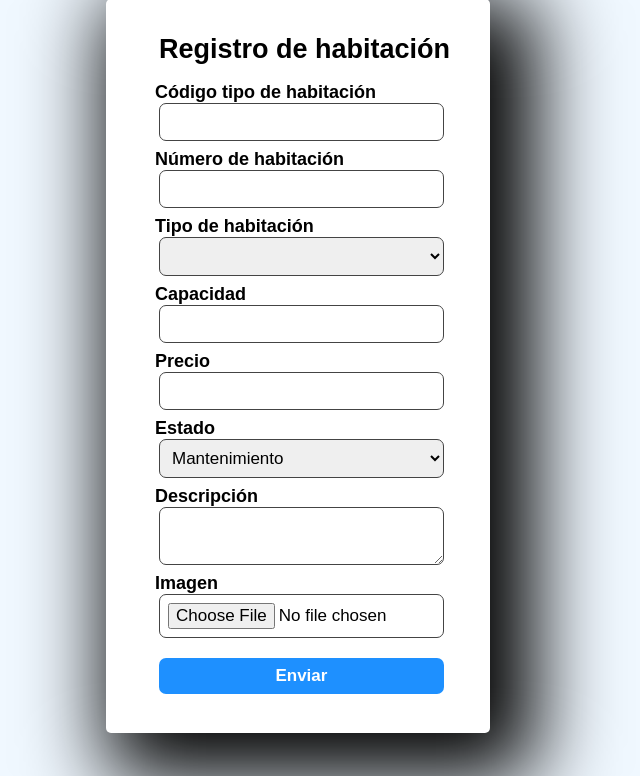
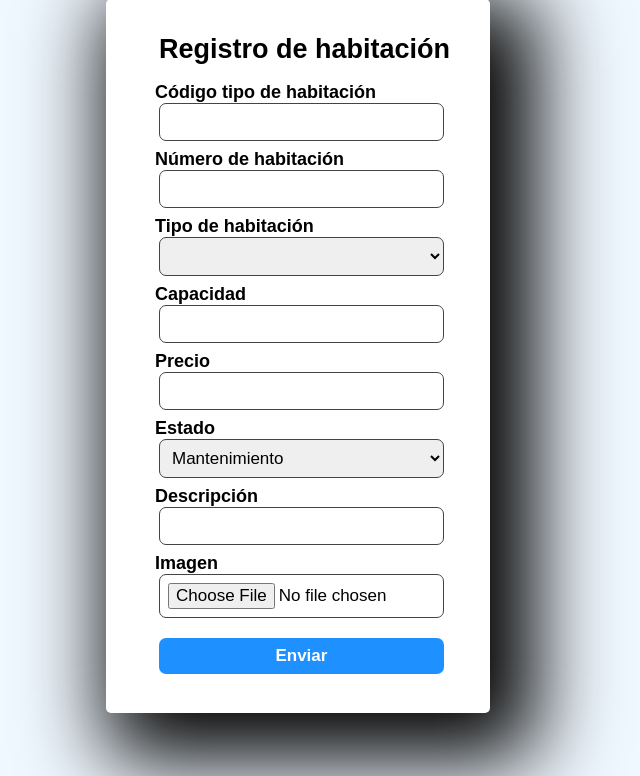
Before and after one commit to Catalina236/HotelD, a PHP site: page /admin/clases/Habitacion/editar.php in a window 1280 px wide. Shown: the part 24-800 px from the top of the page, without its empty margins (342-982 px from the left). Run offline with PHP 8.4, Linux system fonts and the light colour scheme; the visitor is signed in with stand-in values (Sample User, id 1); data that the repository does not hold is empty.

Commit message:
Cambios admin

```diff
--- a/admin/clases/Habitacion/editar.php
+++ b/admin/clases/Habitacion/editar.php
@@ -108,7 +108,7 @@ if(isset($_GET['cod'])){
                 ?>
         </select>
         <label for="">Descripción</label>
-        <textarea class="casilla" name="descripcion" id="" cols="10" rows="0" values="<?php echo $d7;?>"></textarea>
+        <input class="casilla" name="descripcion" type="text" value="<?php echo $d7;?>">
         <label for="">Imagen</label>
         <input type="file" name="imagen" class="casilla" value="<?php echo $d8;?>">
         <input class="casilla" type="submit" value="Enviar" name="Enviar">
```
